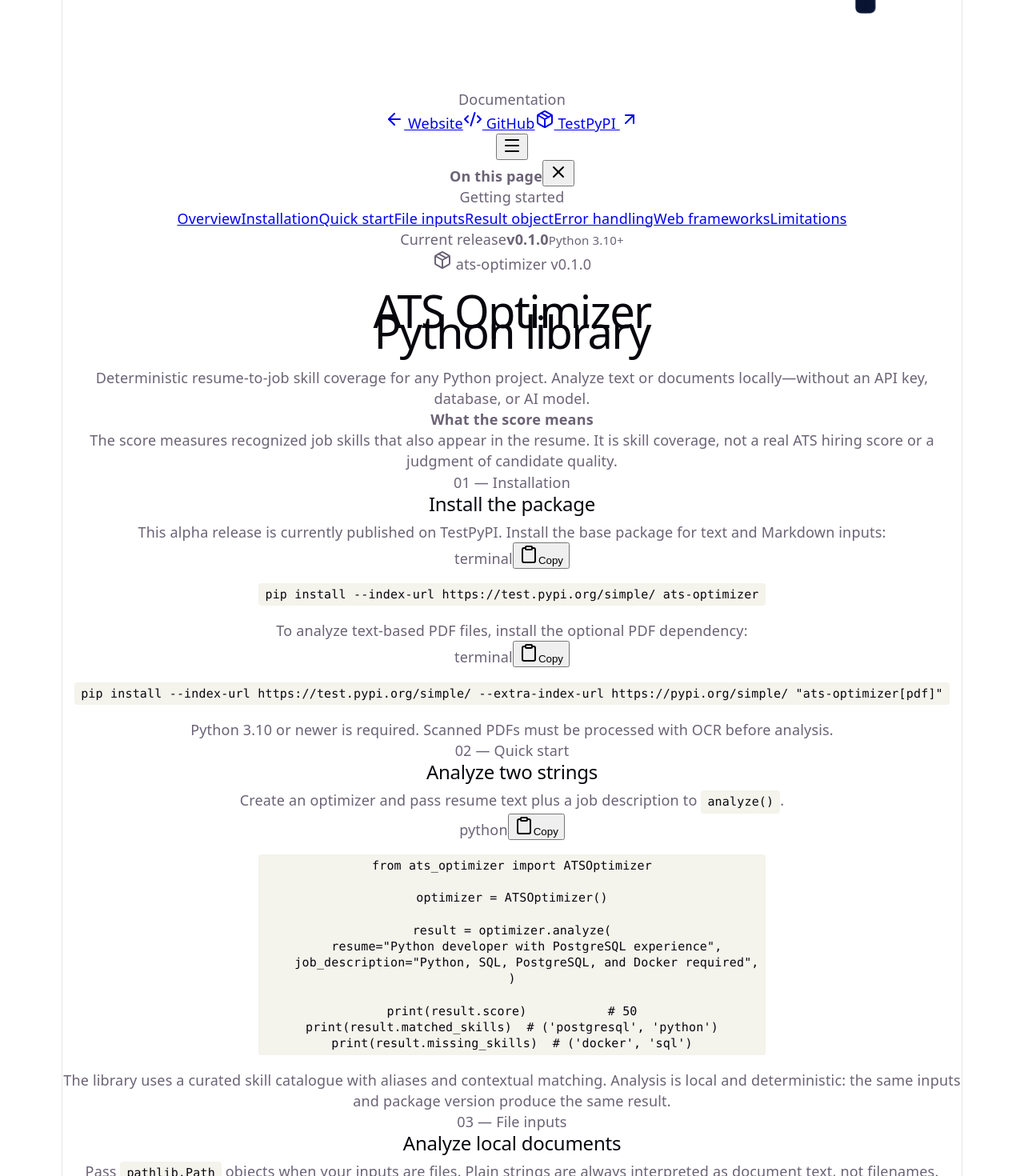
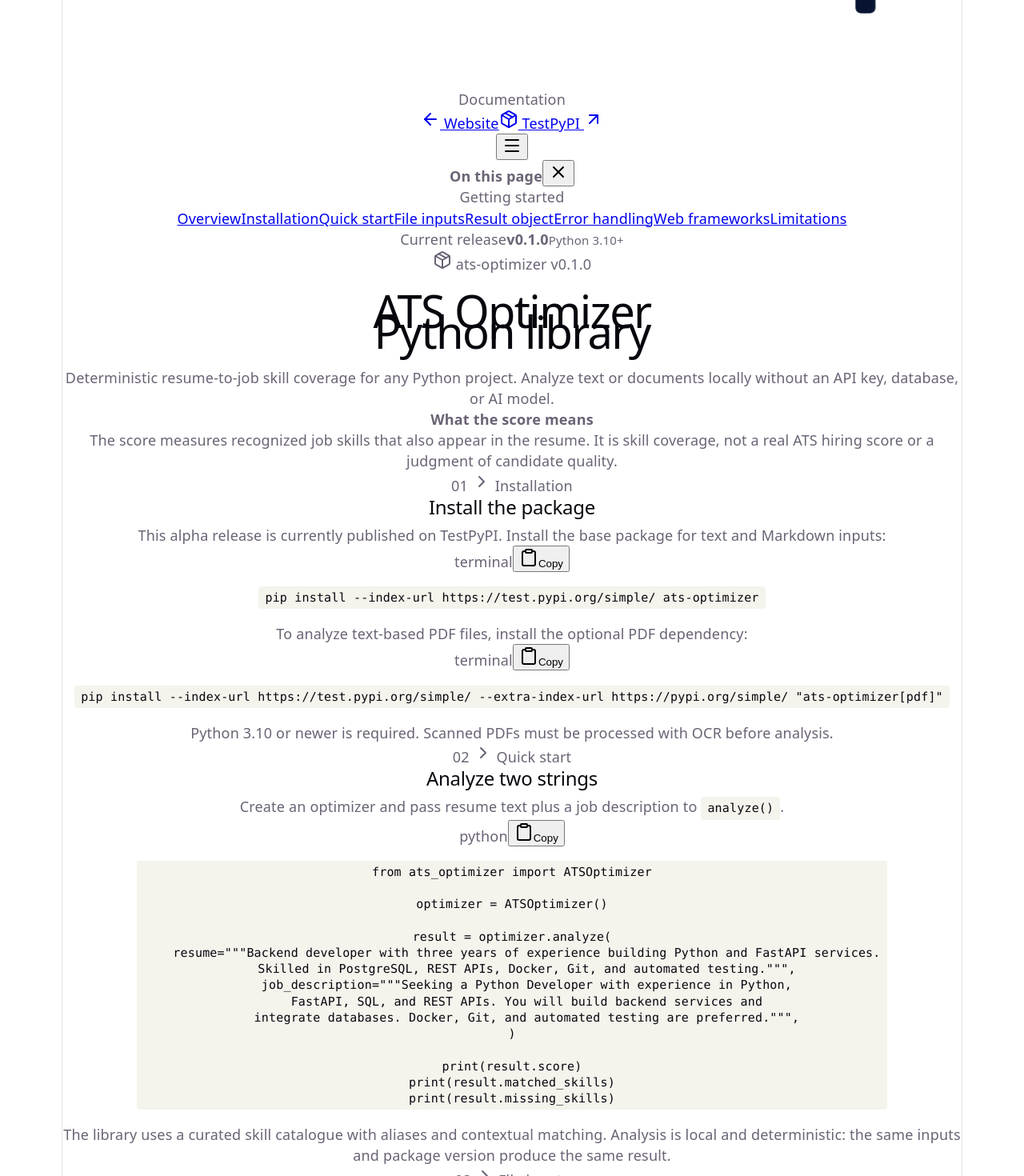
Before and after one commit to arifuzzaman-tanin/ats-web, a React (Vite) app: page /docs in a window 1280 px wide. Shown: the part 220-1690 px from the top of the page at 80% size. Built offline with nearby package versions, Linux system fonts and the light colour scheme; the HTML template or start-up script is replaced by a standard one.

Commit message:
feat: update DocumentationPage and LandingPage with improved examples and styling enhancements

```diff
--- a/src/pages/DocumentationPage/DocumentationPage.tsx
+++ b/src/pages/DocumentationPage/DocumentationPage.tsx
@@ -1,9 +1,8 @@
-import { ArrowLeft, ArrowUpRight, Check, Clipboard, Code2, Menu, Package, X } from 'lucide-react'
+import { ArrowLeft, ArrowUpRight, Check, ChevronRight, Clipboard, Menu, Package, X } from 'lucide-react'
 import { useEffect, useRef, useState } from 'react'
 import { Link } from 'react-router-dom'
 
 const testPypiUrl = 'https://test.pypi.org/project/ats-optimizer/'
-const githubUrl = 'https://github.com/arifuzzaman-tanin/ats-optimizer-backend'
 
 const sections = [
   ['overview', 'Overview'],
@@ -57,7 +56,7 @@
   return <div className="docs-page">
     <header className="docs-header"><div className="docs-container docs-header__inner">
       <Logo /><span className="docs-header__divider" /><span className="docs-header__label">Documentation</span>
-      <nav className="docs-header__links" aria-label="Documentation links"><Link to="/"><ArrowLeft aria-hidden="true" /> Website</Link><a href={githubUrl} target="_blank" rel="noreferrer"><Code2 aria-hidden="true" /> GitHub</a><a className="docs-header__package" href={testPypiUrl} target="_blank" rel="noreferrer"><Package aria-hidden="true" /> TestPyPI <ArrowUpRight aria-hidden="true" /></a></nav>
+      <nav className="docs-header__links" aria-label="Documentation links"><Link to="/"><ArrowLeft aria-hidden="true" /> Website</Link><a className="docs-header__package" href={testPypiUrl} target="_blank" rel="noreferrer"><Package aria-hidden="true" /> TestPyPI <ArrowUpRight aria-hidden="true" /></a></nav>
       <button className="docs-menu-button" type="button" aria-label="Open documentation menu" aria-expanded={menuOpen} onClick={() => setMenuOpen(true)}><Menu aria-hidden="true" /></button>
     </div></header>
 
@@ -74,26 +73,29 @@
         <section id="overview" className="docs-hero">
           <div className="docs-badge"><Package aria-hidden="true" /> ats-optimizer <span>v0.1.0</span></div>
           <h1 aria-label="ATS Optimizer Python library">ATS Optimizer<br /><span>Python library</span></h1>
-          <p className="docs-lead">Deterministic resume-to-job skill coverage for any Python project. Analyze text or documents locally—without an API key, database, or AI model.</p>
+          <p className="docs-lead">Deterministic resume-to-job skill coverage for any Python project. Analyze text or documents locally without an API key, database, or AI model.</p>
           <div className="docs-callout docs-callout--info"><strong>What the score means</strong><p>The score measures recognized job skills that also appear in the resume. It is skill coverage, not a real ATS hiring score or a judgment of candidate quality.</p></div>
         </section>
 
-        <section id="installation" className="docs-section"><p className="docs-kicker">01 — Installation</p><h2>Install the package</h2><p>This alpha release is currently published on TestPyPI. Install the base package for text and Markdown inputs:</p><CodeBlock language="terminal">{installCommand}</CodeBlock><p>To analyze text-based PDF files, install the optional PDF dependency:</p><CodeBlock language="terminal">{pdfInstallCommand}</CodeBlock><p className="docs-note">Python 3.10 or newer is required. Scanned PDFs must be processed with OCR before analysis.</p></section>
+        <section id="installation" className="docs-section"><p className="docs-kicker">01 <ChevronRight aria-hidden="true" /> Installation</p><h2>Install the package</h2><p>This alpha release is currently published on TestPyPI. Install the base package for text and Markdown inputs:</p><CodeBlock language="terminal">{installCommand}</CodeBlock><p>To analyze text-based PDF files, install the optional PDF dependency:</p><CodeBlock language="terminal">{pdfInstallCommand}</CodeBlock><p className="docs-note">Python 3.10 or newer is required. Scanned PDFs must be processed with OCR before analysis.</p></section>
 
-        <section id="quick-start" className="docs-section"><p className="docs-kicker">02 — Quick start</p><h2>Analyze two strings</h2><p>Create an optimizer and pass resume text plus a job description to <code>analyze()</code>.</p><CodeBlock>{`from ats_optimizer import ATSOptimizer
+        <section id="quick-start" className="docs-section"><p className="docs-kicker">02 <ChevronRight aria-hidden="true" /> Quick start</p><h2>Analyze two strings</h2><p>Create an optimizer and pass resume text plus a job description to <code>analyze()</code>.</p><CodeBlock>{`from ats_optimizer import ATSOptimizer
 
 optimizer = ATSOptimizer()
 
 result = optimizer.analyze(
-    resume="Python developer with PostgreSQL experience",
-    job_description="Python, SQL, PostgreSQL, and Docker required",
+    resume="""Backend developer with three years of experience building Python and FastAPI services.
+    Skilled in PostgreSQL, REST APIs, Docker, Git, and automated testing.""",
+    job_description="""Seeking a Python Developer with experience in Python,
+    FastAPI, SQL, and REST APIs. You will build backend services and
+    integrate databases. Docker, Git, and automated testing are preferred.""",
 )
 
-print(result.score)           # 50
-print(result.matched_skills)  # ('postgresql', 'python')
-print(result.missing_skills)  # ('docker', 'sql')`}</CodeBlock><p>The library uses a curated skill catalogue with aliases and contextual matching. Analysis is local and deterministic: the same inputs and package version produce the same result.</p></section>
+print(result.score)
+print(result.matched_skills)
+print(result.missing_skills)`}</CodeBlock><p>The library uses a curated skill catalogue with aliases and contextual matching. Analysis is local and deterministic: the same inputs and package version produce the same result.</p></section>
 
-        <section id="file-inputs" className="docs-section"><p className="docs-kicker">03 — File inputs</p><h2>Analyze local documents</h2><p>Pass <code>pathlib.Path</code> objects when your inputs are files. Plain strings are always interpreted as document text, not filenames.</p><CodeBlock>{`from pathlib import Path
+        <section id="file-inputs" className="docs-section"><p className="docs-kicker">03 <ChevronRight aria-hidden="true" /> File inputs</p><h2>Analyze local documents</h2><p>Pass <code>pathlib.Path</code> objects when your inputs are files. Plain strings are always interpreted as document text, not filenames.</p><CodeBlock>{`from pathlib import Path
 from ats_optimizer import ATSOptimizer
 
 result = ATSOptimizer().analyze(
@@ -101,19 +103,19 @@
     job_description=Path("job-description.txt"),
 )`}</CodeBlock><div className="docs-support-grid"><div><strong>.txt</strong><span>Built in</span></div><div><strong>.md</strong><span>Built in</span></div><div><strong>.pdf</strong><span>Requires [pdf]</span></div><div className="docs-support-grid__muted"><strong>.docx</strong><span>Not supported yet</span></div></div></section>
 
-        <section id="result-object" className="docs-section"><p className="docs-kicker">04 — Result object</p><h2>Work with structured results</h2><p><code>analyze()</code> returns an immutable <code>AnalysisResult</code>. Its main properties are:</p><div className="docs-table-wrap"><table><thead><tr><th>Property</th><th>Type</th><th>Description</th></tr></thead><tbody><tr><td><code>score</code></td><td><code>int</code></td><td>Recognized skill coverage from 0–100</td></tr><tr><td><code>status</code></td><td><code>str</code></td><td>Display band for the coverage score</td></tr><tr><td><code>skills</code></td><td><code>tuple[SkillMatch, ...]</code></td><td>Detailed evidence for every recognized job skill</td></tr><tr><td><code>matched_skills</code></td><td><code>tuple[str, ...]</code></td><td>Canonical skills evidenced in both inputs</td></tr><tr><td><code>missing_skills</code></td><td><code>tuple[str, ...]</code></td><td>Job skills without resume evidence</td></tr><tr><td><code>warning</code></td><td><code>str | None</code></td><td>Present when no recognized job skills were found</td></tr></tbody></table></div><h3>Serialize to JSON</h3><CodeBlock>{`import json
+        <section id="result-object" className="docs-section"><p className="docs-kicker">04 <ChevronRight aria-hidden="true" /> Result object</p><h2>Work with structured results</h2><p><code>analyze()</code> returns an immutable <code>AnalysisResult</code>. Its main properties are:</p><div className="docs-table-wrap"><table><thead><tr><th>Property</th><th>Type</th><th>Description</th></tr></thead><tbody><tr><td><code>score</code></td><td><code>int</code></td><td>Recognized skill coverage from 0 to 100</td></tr><tr><td><code>status</code></td><td><code>str</code></td><td>Display band for the coverage score</td></tr><tr><td><code>skills</code></td><td><code>tuple[SkillMatch, ...]</code></td><td>Detailed evidence for every recognized job skill</td></tr><tr><td><code>matched_skills</code></td><td><code>tuple[str, ...]</code></td><td>Canonical skills evidenced in both inputs</td></tr><tr><td><code>missing_skills</code></td><td><code>tuple[str, ...]</code></td><td>Job skills without resume evidence</td></tr><tr><td><code>warning</code></td><td><code>str | None</code></td><td>Present when no recognized job skills were found</td></tr></tbody></table></div><h3>Serialize to JSON</h3><CodeBlock>{`import json
 
 payload = result.to_dict()
 print(json.dumps(payload, indent=2))`}</CodeBlock></section>
 
-        <section id="error-handling" className="docs-section"><p className="docs-kicker">05 — Error handling</p><h2>Catch package errors</h2><p>Catch <code>ATSOptimizerError</code> for any package-specific failure, or import a narrower exception when your application needs different recovery behavior.</p><CodeBlock>{`from ats_optimizer import ATSOptimizer, ATSOptimizerError
+        <section id="error-handling" className="docs-section"><p className="docs-kicker">05 <ChevronRight aria-hidden="true" /> Error handling</p><h2>Catch package errors</h2><p>Catch <code>ATSOptimizerError</code> for any package-specific failure, or import a narrower exception when your application needs different recovery behavior.</p><CodeBlock>{`from ats_optimizer import ATSOptimizer, ATSOptimizerError
 
 try:
     result = ATSOptimizer().analyze("My resume", "The job description")
 except ATSOptimizerError as error:
     print(f"Analysis failed: {error}")`}</CodeBlock><p className="docs-note">Specific exceptions include <code>InvalidInputError</code>, <code>UnsupportedFileTypeError</code>, <code>MissingOptionalDependencyError</code>, and <code>DocumentReadError</code>.</p></section>
 
-        <section id="web-frameworks" className="docs-section"><p className="docs-kicker">06 — Integration</p><h2>Use it in a web API</h2><p>Call the analyzer inside a Flask, FastAPI, or Django route and return <code>result.to_dict()</code> as JSON.</p><CodeBlock>{`from fastapi import FastAPI
+        <section id="web-frameworks" className="docs-section"><p className="docs-kicker">06 <ChevronRight aria-hidden="true" /> Integration</p><h2>Use it in a web API</h2><p>Call the analyzer inside a Flask, FastAPI, or Django route and return <code>result.to_dict()</code> as JSON.</p><CodeBlock>{`from fastapi import FastAPI
 from pydantic import BaseModel
 from ats_optimizer import ATSOptimizer
 
@@ -132,9 +134,9 @@
     )
     return result.to_dict()`}</CodeBlock></section>
 
-        <section id="limitations" className="docs-section"><p className="docs-kicker">07 — Know the boundaries</p><h2>Important limitations</h2><ul className="docs-limitations"><li>Unknown skills are ignored until they are added to the catalogue.</li><li>A missing skill means it was not recognized in the resume text.</li><li>The package does not judge candidate quality or predict hiring outcomes.</li><li>It does not generate resume rewrites or recommendations.</li><li>DOCX and OCR for scanned PDFs are not currently supported.</li></ul><div className="docs-callout"><strong>Free for any project</strong><p>The package is released into the public domain under the Unlicense. You may use, copy, modify, publish, sell, or distribute it for any purpose, without warranty.</p></div></section>
+        <section id="limitations" className="docs-section"><p className="docs-kicker">07 <ChevronRight aria-hidden="true" /> Know the boundaries</p><h2>Important limitations</h2><ul className="docs-limitations"><li>Unknown skills are ignored until they are added to the catalogue.</li><li>A missing skill means it was not recognized in the resume text.</li><li>The package does not judge candidate quality or predict hiring outcomes.</li><li>It does not generate resume rewrites or recommendations.</li><li>DOCX and OCR for scanned PDFs are not currently supported.</li></ul><div className="docs-callout"><strong>Free for any project</strong><p>The package is released into the public domain under the Unlicense. You may use, copy, modify, publish, sell, or distribute it for any purpose, without warranty.</p></div></section>
 
-        <footer className="docs-footer"><div><strong>Ready to integrate?</strong><p>Start with the quick-start example or inspect the source on GitHub.</p></div><a href={testPypiUrl} target="_blank" rel="noreferrer">Open TestPyPI <ArrowUpRight aria-hidden="true" /></a></footer>
+        <footer className="docs-footer"><div><strong>Ready to integrate?</strong><p>Start with the quick-start example and add ATS analysis to your project.</p></div><a href={testPypiUrl} target="_blank" rel="noreferrer">Open TestPyPI <ArrowUpRight aria-hidden="true" /></a></footer>
       </main>
     </div>
   </div>
--- a/src/pages/LandingPage/LandingPage.tsx
+++ b/src/pages/LandingPage/LandingPage.tsx
@@ -155,7 +155,7 @@
     </div>
     <div className="developers__terminal" aria-label="Installation and Python usage example">
       <div className="developers__terminal-bar"><span /><span /><span /><p><Terminal aria-hidden="true" /> Quick start</p></div>
-      <pre><code><span className="code-comment"># Install from TestPyPI</span>{'\n'}<span className="code-command">pip install --index-url https://test.pypi.org/simple/ ats-optimizer</span>{'\n\n'}<span className="code-keyword">from</span> ats_optimizer <span className="code-keyword">import</span> ATSOptimizer{'\n\n'}result = ATSOptimizer().analyze({'\n'}    resume=<span className="code-string">"Python and PostgreSQL"</span>,{'\n'}    job_description=<span className="code-string">"Python, SQL, PostgreSQL, Docker"</span>,{'\n'}){'\n\n'}<span className="code-keyword">print</span>(result.score)  <span className="code-comment"># 50</span></code></pre>
+      <pre><code><span className="code-comment"># Install from TestPyPI</span>{'\n'}<span className="code-command">pip install --index-url https://test.pypi.org/simple/ ats-optimizer</span>{'\n\n'}<span className="code-keyword">from</span> ats_optimizer <span className="code-keyword">import</span> ATSOptimizer{'\n\n'}result = ATSOptimizer().analyze({'\n'}    resume=<span className="code-string">"""Backend developer with three years of experience building Python and FastAPI services.</span>{'\n'}    <span className="code-string">Skilled in PostgreSQL, REST APIs, Docker, Git, and automated testing."""</span>,{'\n'}    job_description=<span className="code-string">"""Seeking a Python Developer with experience in Python,</span>{'\n'}    <span className="code-string">FastAPI, SQL, and REST APIs. Build backend services and</span>{'\n'}    <span className="code-string">integrate databases. Docker, Git, and testing preferred."""</span>,{'\n'}){'\n\n'}<span className="code-keyword">print</span>(result.score)</code></pre>
     </div>
   </div></section>
 }
--- a/src/styles/pages/_docs.scss
+++ b/src/styles/pages/_docs.scss
@@ -41,12 +41,13 @@
 .docs-hero h1 { margin-top: 22px; font-size: clamp(3rem,6vw,5.1rem); line-height: .98; letter-spacing: -.06em; }
 .docs-hero h1 span { color: var(--docs-blue); }
 .docs-lead { max-width: 720px; margin-top: 25px; color: var(--docs-muted); font-size: 1.15rem; line-height: 1.65; }
-.docs-callout { margin-top: 28px; border: 1px solid #dce7f4; border-left: 4px solid var(--docs-navy); border-radius: 10px; padding: 18px 20px; background: #f8faff; }
-.docs-callout--info { border-color: #cfe3fb; border-left-color: var(--docs-blue); background: #f5faff; }
+.docs-callout { margin-top: 28px; border: 1px solid #dce7f4; border-radius: 10px; padding: 18px 20px; background: #f8faff; }
+.docs-callout--info { border-color: #cfe3fb; background: #f5faff; }
 .docs-callout strong { display: block; margin-bottom: 4px; font-size: .84rem; }
 .docs-callout p { color: var(--docs-muted); font-size: .86rem; line-height: 1.58; }
 .docs-section { scroll-margin-top: 98px; padding: 68px 0; border-bottom: 1px solid #e5edf7; }
-.docs-kicker { margin-bottom: 10px; color: var(--docs-blue); font-size: .69rem; font-weight: 800; letter-spacing: .12em; text-transform: uppercase; }
+.docs-kicker { margin-bottom: 10px; display: flex; align-items: center; gap: 5px; color: var(--docs-blue); font-size: .69rem; font-weight: 800; letter-spacing: .12em; text-transform: uppercase; }
+.docs-kicker svg { width: 13px; height: 13px; stroke-width: 2.5; }
 .docs-section h2 { font-size: clamp(1.85rem,3vw,2.45rem); line-height: 1.15; letter-spacing: -.035em; }
 .docs-section h3 { margin-top: 36px; font-size: 1.15rem; }
 .docs-section > p:not(.docs-kicker):not(.docs-note) { max-width: 720px; margin-top: 15px; color: var(--docs-muted); font-size: .96rem; line-height: 1.68; }
```
